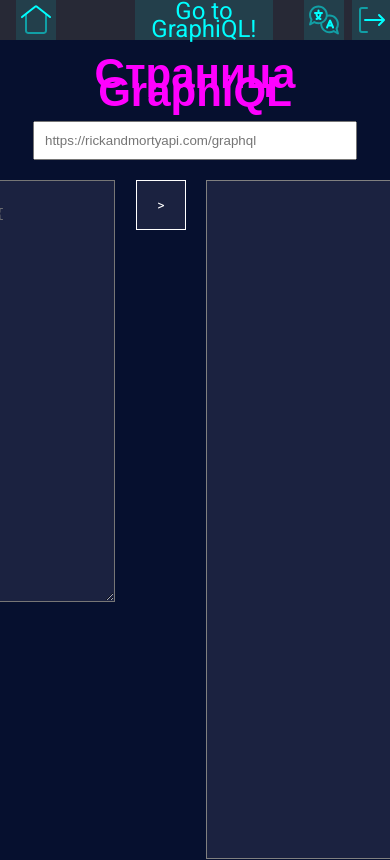
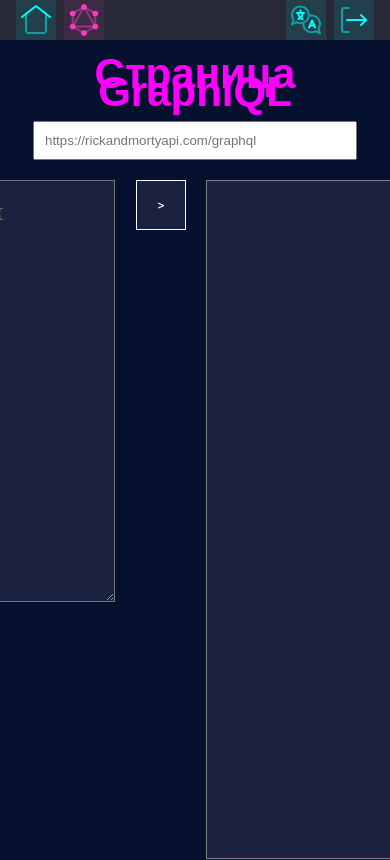
Before and after one commit to Horvar/graphiql-app, a React (Vite) app: page /graphiql in a window 390 px wide. Shown: the top 860 px of the page. Built offline with nearby package versions, Linux system fonts and the light colour scheme; no server answers; sample sign-in values are in the browser's storage.

Commit message:
feat: update responsive header and footer

```diff
--- a/src/components/Header/Header.module.scss
+++ b/src/components/Header/Header.module.scss
@@ -41,6 +41,7 @@
 
 .headerContainer {
   display: flex;
+  justify-content: space-between;
 }
 
 .headerColLeft,
@@ -121,9 +122,30 @@
 }
 
 .headerButtonLink {
-  padding: 0 16px;
+  display: flex;
+  gap: 8px;
+
+  padding: 0 16px 0 8px;
+
+  color: $colorPrimary3;
+  background: transparentize($colorPrimary3, .9);
 
   font-size: 24px;
+
+  @media (max-width: $resM) {
+    font-size: 16px;
+  }
+
+  @media (max-width: $resS) {
+    width: 40px;
+    padding: 0;
+  }
+
+  span {
+    @media (max-width: $resS) {
+      display: none;
+    }
+  }
 }
 
 .headerButton {
--- a/src/components/Header/index.tsx
+++ b/src/components/Header/index.tsx
@@ -113,16 +113,17 @@
               <use href={`${icons}#home`}></use>
             </svg>
           </button>
-        </div>
 
-        <div className={styles.headerColCenter}>
           {user && (
             <button
               type="button"
               className={styles.headerButtonLink}
               onClick={() => navigate('/graphiql')}
             >
-              Go to GraphiQL!
+              <svg className={styles.headerButtonIcon}>
+                <use href={`${icons}#graphiql`}></use>
+              </svg>
+              <span>Go to GraphiQL!</span>
             </button>
           )}
         </div>
--- a/src/index.scss
+++ b/src/index.scss
@@ -26,6 +26,8 @@
 
 button {
   font: inherit;
+
+  white-space: nowrap;
 
   display: flex;
   align-items: center;
--- a/src/variables.scss
+++ b/src/variables.scss
@@ -13,3 +13,4 @@
 
 $colorPrimary1: cyan;
 $colorPrimary2: orange;
+$colorPrimary3: #ff39c0;
```
Also changed, not shown: src/assets/icons/sprite.svg.
